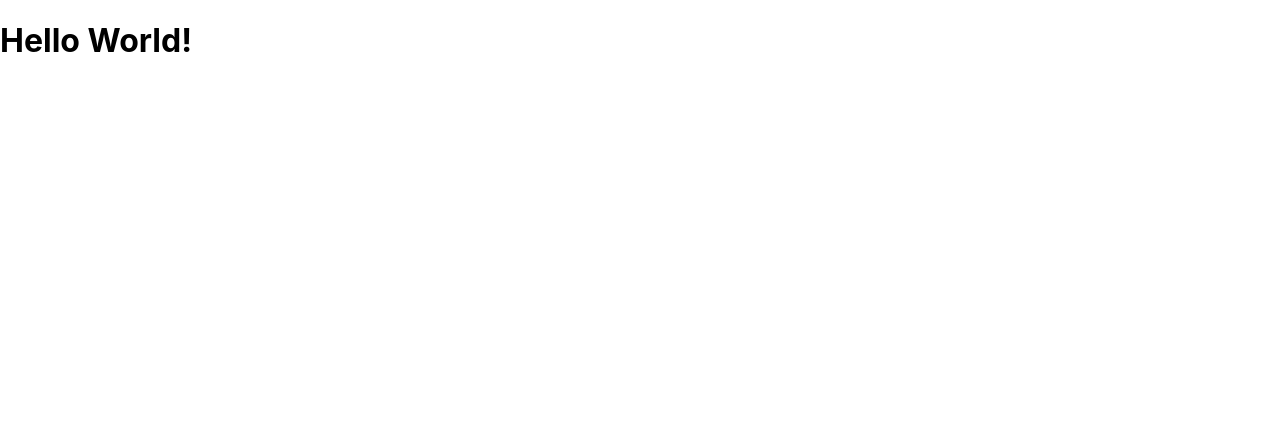
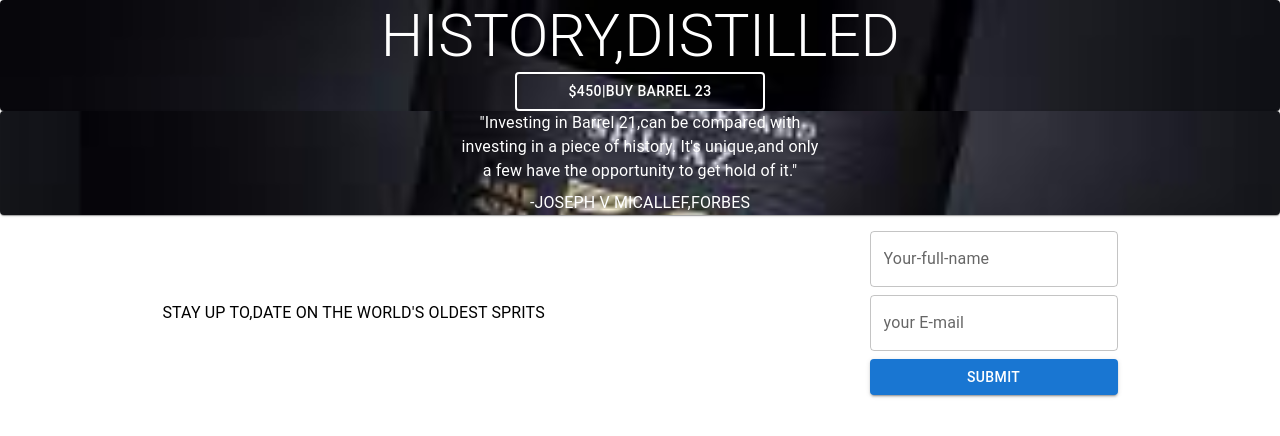
Before and after one commit to Abel5173/Barrel23_Squeeze_Page, a React (Create React App) app in the folder barrel_23/: page / in a window 1280 px wide. Shown: the top 436 px of the page. Built offline with nearby package versions, Linux system fonts and the light colour scheme.

Commit message:
first trial

```diff
--- a/barrel_23/src/App.css
+++ b/barrel_23/src/App.css
@@ -1,38 +1,3 @@
-.App {
-  text-align: center;
+*{
+  padding: 0;
 }
-
-.App-logo {
-  height: 40vmin;
-  pointer-events: none;
-}
-
-@media (prefers-reduced-motion: no-preference) {
-  .App-logo {
-    animation: App-logo-spin infinite 20s linear;
-  }
-}
-
-.App-header {
-  background-color: #282c34;
-  min-height: 100vh;
-  display: flex;
-  flex-direction: column;
-  align-items: center;
-  justify-content: center;
-  font-size: calc(10px + 2vmin);
-  color: white;
-}
-
-.App-link {
-  color: #61dafb;
-}
-
-@keyframes App-logo-spin {
-  from {
-    transform: rotate(0deg);
-  }
-  to {
-    transform: rotate(360deg);
-  }
-}
--- a/barrel_23/src/App.js
+++ b/barrel_23/src/App.js
@@ -1,8 +1,16 @@
 import './App.css';
-
+import { Paper } from '@mui/material';
+import History from "./components/History.jsx"
+import Quote from './components/Quote';
+import Footer from './components/Footer';
 function App() {
   return (
-    <h1>Hello World!</h1>
+    <div>
+    <History/>
+    <Quote/>
+    <Footer/>
+    </div>
+
   );
 }
 
--- /dev/null
+++ b/barrel_23/src/components/Footer.jsx
@@ -0,0 +1,44 @@
+import { Stack,Grid, Typography, TextField, Button } from '@mui/material'
+import { Box } from '@mui/system';
+import React from 'react'
+
+const Footer = ()=>{
+
+    return(
+
+        <Box mt={2}>
+
+           <Stack direction="row"
+               alignItems={'center'}
+               justifyContent={'space-around'}>
+
+                    <Box
+                    >
+                        <Typography>
+                         STAY UP TO,DATE ON THE WORLD'S OLDEST SPRITS
+                        </Typography>
+                    </Box>
+                    <Box>
+                    <form>
+                          <Stack direction={'column'}
+                                  spacing={1}>
+                        <TextField
+                        label="Your-full-name"
+                        placeholder='name'
+                        />
+                        <TextField
+                        label="your E-mail"
+                        placeholder='E-mail'
+                        />
+                        <Button variant='contained'>Submit</Button>
+                          </Stack>
+                    </form>
+                    </Box>
+
+        </Stack>
+        </Box>
+
+    )
+}
+
+export default Footer;
--- /dev/null
+++ b/barrel_23/src/components/History.jsx
@@ -0,0 +1,41 @@
+import {Button, Box, Paper, Grid, Typography} from '@mui/material'
+import React from 'react'
+import Image from './History.jpeg'
+
+
+
+
+const History  =  ()=>{
+
+
+
+    return(
+        <Box  disableGutters={true} maxWidth={'xl'} alignItems={'center'}
+         >
+        <Paper  style={{backgroundImage :`url(${Image})`}}
+                    sx={{
+                        backgroundSize:'cover',
+                        padding :0}} >
+                <Grid
+                direction="row"
+                rowSpacing = {3}
+                textAlign={'center'}
+                >
+                        <Grid  >
+                        <Typography variant='h2' textAlign={'center'} color={'white'}>HISTORY,DISTILLED</Typography>
+                        </Grid>
+
+                        <Grid >
+                        <Button alignItems={'end'} sx={{width: 250,color : "white" , border : "2px solid white"} }variant='outlined' md={{textAlign:'center'}} >$450|BUY BARREL 23</Button>
+                        </Grid>
+
+
+                </Grid>
+
+
+        </Paper>
+        </Box>
+    )
+}
+
+export default History;
--- /dev/null
+++ b/barrel_23/src/components/Quote.jsx
@@ -0,0 +1,29 @@
+import { Box, Button, Paper, Typography ,Container} from '@mui/material'
+import { style } from '@mui/system'
+import React from 'react'
+import Image from './History.jpeg'
+
+
+
+const Quote  =  ()=>{
+
+    return(
+        <Container  disableGutters={true} maxWidth={'xl'}
+        >
+        <Paper  style={{backgroundImage :`url(${Image})`}} justifyItems={'end'}  component = "div"
+         sx={{  backgroundPosition:'10vh',
+                backgroundSize:'cover',
+               }} >
+           <Typography  color={"white"} textAlign={'center'} >
+            "Investing in Barrel 21,can be compared with<br/> investing in a piece of history. It's unique,and only <br/>a few have the opportunity to get hold of it."
+
+           </Typography>
+            <Typography color={"white"} textAlign={'center'} mt={1}>
+            -JOSEPH V MICALLEF,FORBES
+            </Typography>
+        </Paper>
+        </Container>
+    )
+}
+
+export default Quote;
--- a/barrel_23/src/index.js
+++ b/barrel_23/src/index.js
@@ -6,12 +6,7 @@ import reportWebVitals from './reportWebVitals';
 
 const root = ReactDOM.createRoot(document.getElementById('root'));
 root.render(
-  <React.StrictMode>
+  <>
     <App />
-  </React.StrictMode>
+  </>
 );
-
-// If you want to start measuring performance in your app, pass a function
-// to log results (for example: reportWebVitals(console.log))
-// or send to an analytics endpoint. Learn more: https://bit.ly/CRA-vitals
-reportWebVitals();
```
Also changed, not shown: barrel_23/src/components/History.jpeg (added), barrel_23/src/components/logo512.png (added).
